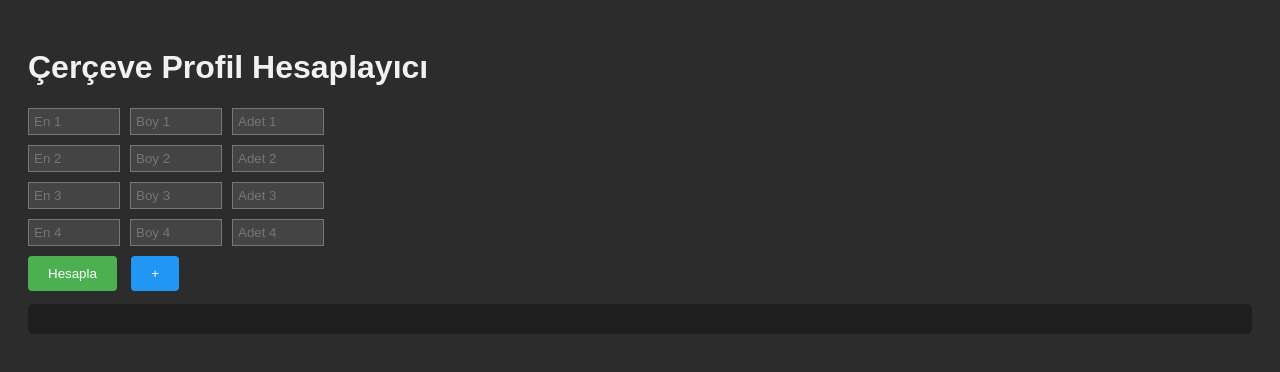
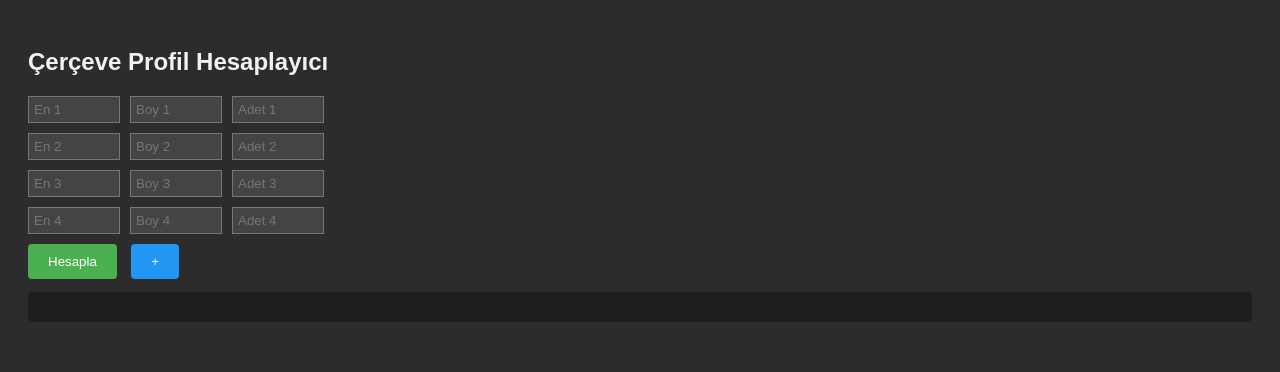
Before and after one commit to ceyhunkanat/profil-hesaplayici, a plain HTML site: page index.html in a window 1280 px wide. Drawn offline with Linux system fonts and the light colour scheme.

Commit message:
Update index.html

```diff
--- a/index.html
+++ b/index.html
@@ -16,7 +16,7 @@
   </style>
 </head>
 <body>
-  <h1>Çerçeve Profil Hesaplayıcı</h1>
+  <h2>Çerçeve Profil Hesaplayıcı</h2>
   <div id="inputs">
     <!-- İlk 4 alan sabit olarak eklendi -->
     <div class="row">
```
